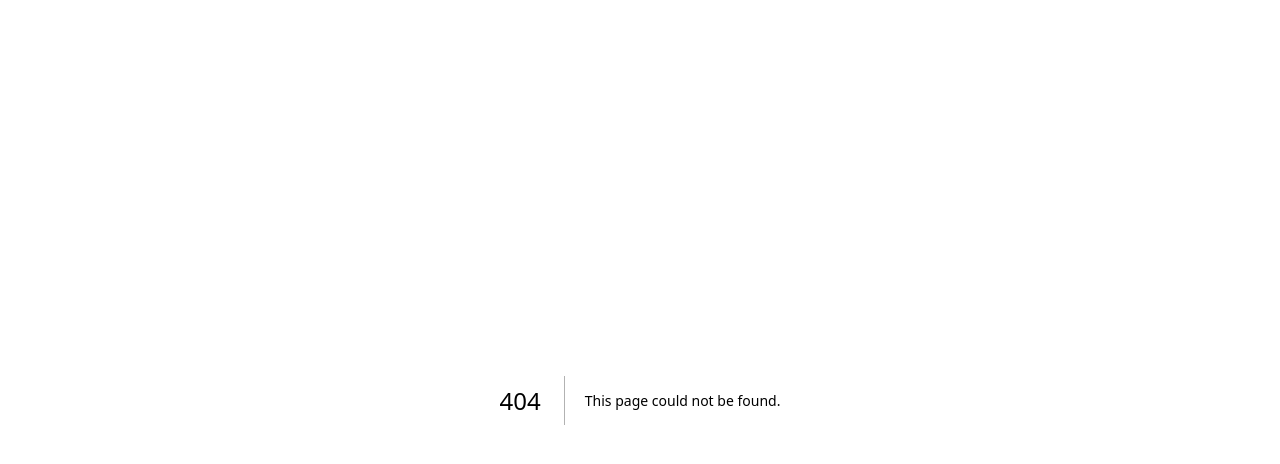
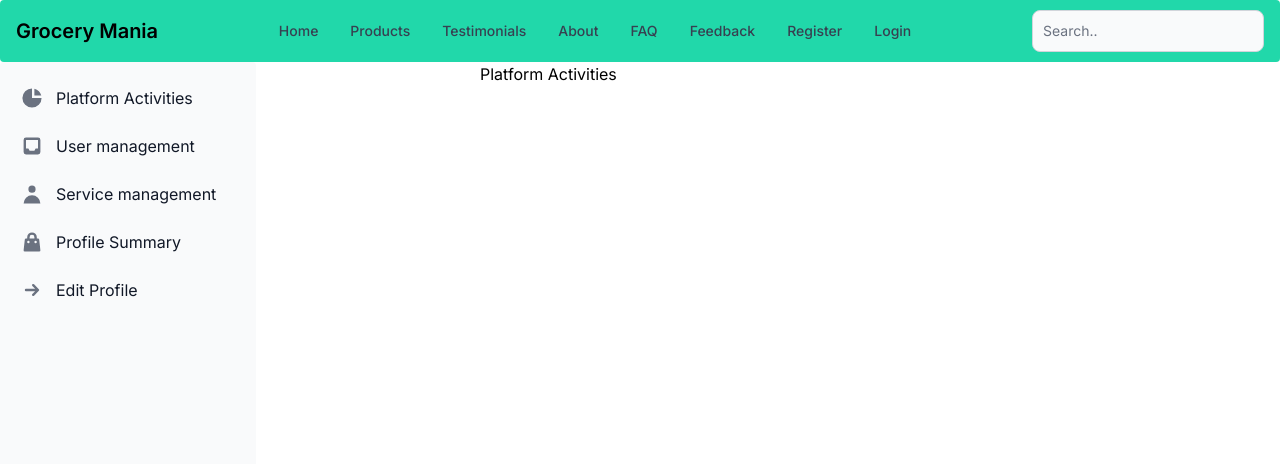
Before and after one commit to Marufhossain112/grocery-mania, a Next.js app: page /admin-dashboard in a window 1280 px wide. Before the commit this address had no page. Shown: the top 464 px of the page. Built offline with nearby package versions, Linux system fonts and the light colour scheme.

Commit message:
user and admin dashboard statically created

```diff
--- /dev/null
+++ b/src/app/admin-dashboard/page.tsx
@@ -0,0 +1,107 @@
+"use client";
+import GMNavbar from '@/ui/components/Navbar';
+import { Sidebar } from 'flowbite-react';
+import { HiArrowSmRight, HiChartPie, HiInbox, HiShoppingBag, HiUser } from 'react-icons/hi';
+import React, { useState } from 'react';
+const AdminDashboard = () => {
+    const [selectedItem, setSelectedItem] = useState('activities');
+    const handleSidebarItemClick = (item: any) => {
+        setSelectedItem(item);
+    };
+    console.log("selectedItem", selectedItem);
+    return (
+        <div>
+            <GMNavbar />
+            <div style={{
+                display: "grid",
+                gridTemplateColumns: "30rem auto"
+            }}>
+                <Sidebar className='h-screen' aria-label="Sidebar with multi-level dropdown example">
+                    <Sidebar.Items >
+                        <Sidebar.ItemGroup>
+                            <Sidebar.Item
+                                href="#"
+                                icon={HiChartPie}
+                                onClick={() => handleSidebarItemClick('activities')}
+                            >
+                                <p>
+                                    Platform Activities
+                                </p>
+                            </Sidebar.Item>
+                            <Sidebar.Item
+                                href="#"
+                                icon={HiInbox}
+                                onClick={() => handleSidebarItemClick('history')}
+                            >
+                                <p>
+                                    User management
+                                </p>
+                            </Sidebar.Item>
+                            <Sidebar.Item
+                                href="#"
+                                icon={HiUser}
+                                onClick={() => handleSidebarItemClick('status')}
+                            >
+                                <p>
+                                    Service management
+                                </p>
+                            </Sidebar.Item>
+                            <Sidebar.Item
+                                href="#"
+                                icon={HiShoppingBag}
+                                onClick={() => handleSidebarItemClick('summary')}
+                            >
+                                <p>
+                                    Profile Summary
+                                </p>
+                            </Sidebar.Item>
+                            <Sidebar.Item
+                                href="#"
+                                icon={HiArrowSmRight}
+                                onClick={() => handleSidebarItemClick('edit')}
+                            >
+                                <p>
+                                    Edit Profile
+                                </p>
+                            </Sidebar.Item>
+                        </Sidebar.ItemGroup>
+                    </Sidebar.Items>
+                </Sidebar>
+                {
+                    selectedItem === 'activities' &&
+                    <div>
+                        <h1>Platform Activities</h1>
+                    </div>
+                }
+                {
+                    selectedItem === 'user' &&
+                    <div>
+                        <h1>User management</h1>
+                    </div>
+                }
+                {
+                    selectedItem === 'service' &&
+                    <div>
+                        <h1>Service management</h1>
+                    </div>
+                }
+                {
+                    selectedItem === 'profile' &&
+                    <div>
+                        <h1>Profile Summary</h1>
+                    </div>
+                }
+                {
+                    selectedItem === 'edit' &&
+                    <div>
+                        <h1>Edit Profile</h1>
+                    </div>
+                }
+                {/* <div className="">
+                    <h1 className="text-4xl font-bold">User activities</h1>
+                </div> */}
+            </div>
+        </div>
+    );
+};
+export default AdminDashboard;
--- a/tailwind.config.ts
+++ b/tailwind.config.ts
@@ -1,5 +1,12 @@
 module.exports = {
   content: ['./node_modules/flowbite-react/**/*.js', './pages/**/*.{ts,tsx}', './public/**/*.html'],
   plugins: [require('flowbite/plugin')],
-  theme: {},
+  theme: {
+    extend: {
+      colors: {
+        "dark-purple": "#081A51",
+        "light-white": "rgba(255,255,255,0.18"
+      }
+    }
+  },
 };
```
Also changed, not shown: src/app/user-dashboard/page.tsx (added, +107 -0 lines), src/ui/components/Sidebar.tsx (added, +8 -0 lines).
